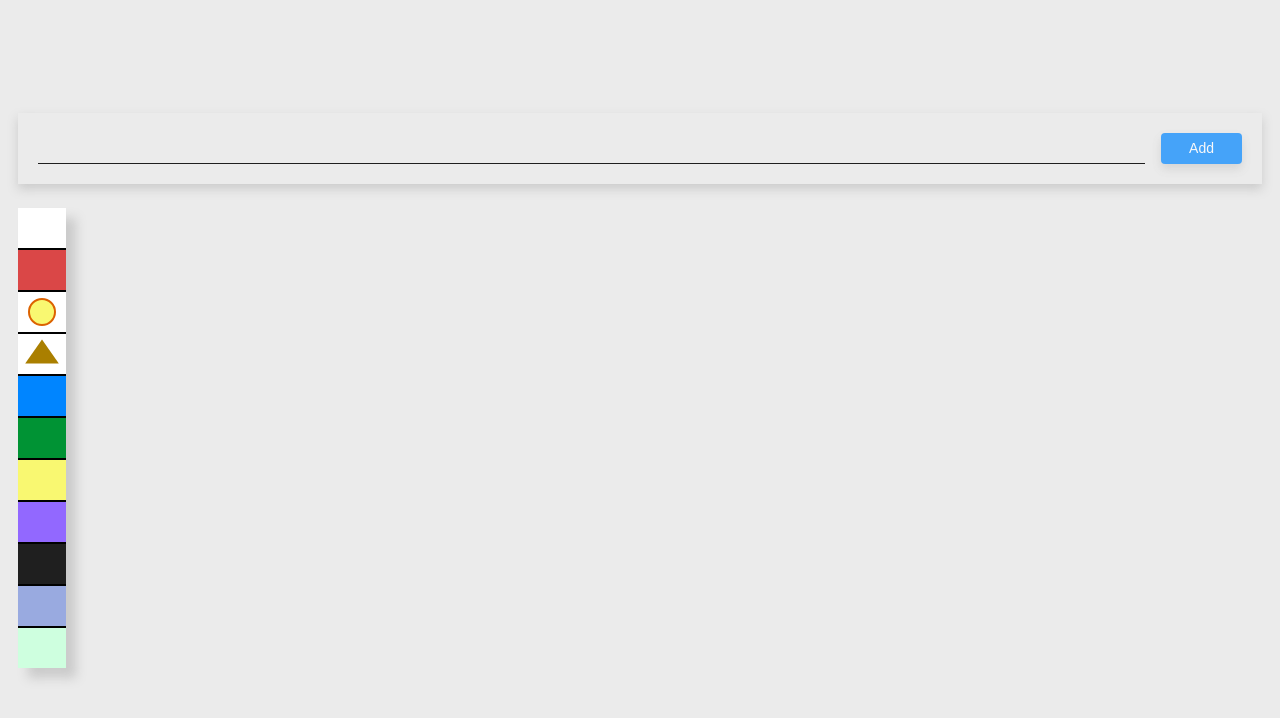
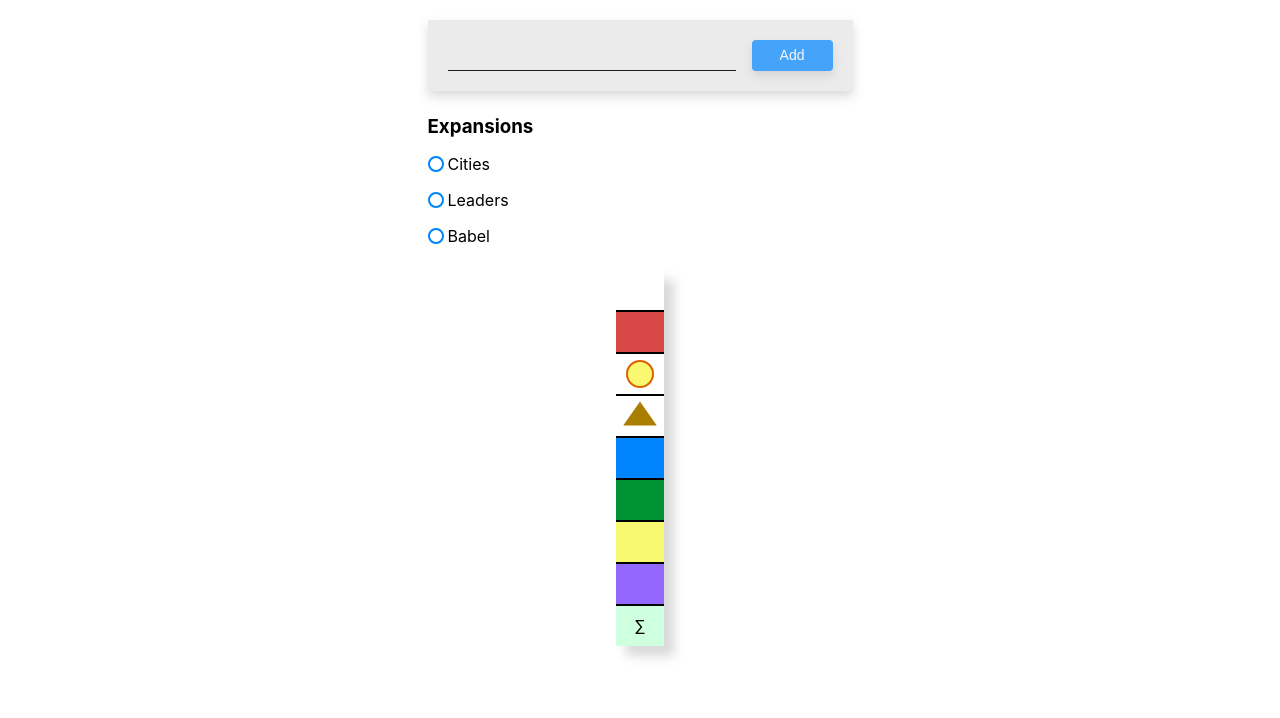
Before and after one commit to RuslanRybalka/7_wonders_table, a Nuxt app: page / in a window 1280 px wide. Shown: the top 718 px of the page. Built offline with nearby package versions, Linux system fonts and the light colour scheme.

Commit message:
Add select expansions

```diff
--- a/assets/colors.scss
+++ b/assets/colors.scss
@@ -10,3 +10,4 @@ $color-guilds: #9268ff;
 $color-wonders: #aa7f00;
 $color-coin-border: #dc6200;
 $color-body: rgb(235, 235, 235);
+$color-babel: #ebdfad;
--- /dev/null
+++ b/assets/mixins.scss
@@ -0,0 +1,10 @@
+@mixin max($res) {
+    @media screen and (max-width: #{$res}px) {
+        @content;
+    }
+}
+@mixin min($res) {
+    @media screen and (min-width: #{$res}px) {
+        @content;
+    }
+}
--- a/components/ScienceCalculator.vue
+++ b/components/ScienceCalculator.vue
@@ -1,5 +1,6 @@
 <template>
   <div class="calculator" @click.self="CLOSE_MODALS">
+    <div class="calculator__container">
       <div class="calculator__modifiers">
         <label>
           <input
@@ -60,6 +61,7 @@
         Result: <span>{{ getResult }}</span>
         <div class="calculator__result-button">
           <ButtonBlue @clickEvent="addScienceResult" />
+        </div>
       </div>
     </div>
   </div>
@@ -124,6 +126,7 @@ export default {
 </script>
 <style lang="scss" scoped>
 @import '~/assets/colors.scss';
+@import '~/assets/mixins.scss';
 .calculator {
   width: 100vw;
   height: 100vh;
@@ -132,11 +135,17 @@ export default {
   justify-content: center;
   align-items: center;
   background-color: $color-modal-bg;
-  padding: 18px;
   position: fixed;
   top: 0;
   left: 0;
   z-index: 100;
+}
+.calculator__container {
+  width: 100%;
+  padding: 18px;
+  @include min(415) {
+    max-width: 425px;
+  }
 }
 .calculator__modifiers {
   display: flex;
@@ -171,7 +180,6 @@ export default {
 }
 .calculator__inner {
   width: 100%;
-  max-width: 425px;
   padding: 24px 32px;
   background-color: #fff;
   display: grid;
--- a/pages/index.vue
+++ b/pages/index.vue
@@ -10,6 +10,42 @@
         Add
       </button>
     </form>
+    <div class="expansions">
+      <h3>Expansions</h3>
+      <label>
+        <input
+          v-model="expansions"
+          type="checkbox"
+          value="cities"
+          :checked="isCitiesExpansion"
+          @change="isCitiesExpansion = !isCitiesExpansion"
+        />
+        <span class="custom-checkbox"></span>
+        <span>Cities</span>
+      </label>
+      <label>
+        <input
+          v-model="expansions"
+          type="checkbox"
+          value="leaders"
+          :checked="isLeadersExpansion"
+          @change="isLeadersExpansion = !isLeadersExpansion"
+        />
+        <span class="custom-checkbox"></span>
+        <span>Leaders</span>
+      </label>
+      <label>
+        <input
+          v-model="expansions"
+          type="checkbox"
+          value="babel"
+          :checked="isBabelExpansion"
+          @change="isBabelExpansion = !isBabelExpansion"
+        />
+        <span class="custom-checkbox"></span>
+        <span>Babel</span>
+      </label>
+    </div>
     <div class="table">
       <div class="column fields">
         <div class="cell"></div>
@@ -20,24 +56,28 @@
         <div class="cell science"></div>
         <div class="cell trade"></div>
         <div class="cell guilds"></div>
-        <div class="cell black"></div>
-        <div class="cell leaders"></div>
-        <div class="cell result"></div>
+        <div v-if="isCitiesExpansion" class="cell cities"></div>
+        <div v-if="isLeadersExpansion" class="cell leaders"></div>
+        <div v-if="isBabelExpansion" class="cell babel"></div>
+        <div class="cell result">&sum;</div>
       </div>
-      <div v-for="player in players" :key="player.id" class="column">
+      <div v-for="player in getPlayers" :key="player.id" class="column">
         <div class="cell">{{ player.name.slice(0, 4) }}</div>
+        <template v-for="(points, name) in player.points">
           <div
-          v-for="(value, name) in player.points"
+            v-if="points.isVisible"
             :key="name"
             class="cell"
-          :data-value="value"
+            :data-value="points.value"
             :data-name="name"
             :data-player="player.name"
             :data-player-id="player.id"
             @click="selectPoints($event)"
           >
-          {{ value }}
+            {{ points.value }}
           </div>
+        </template>
+
         <div class="cell result">
           {{ player.result }}
         </div>
@@ -88,12 +128,11 @@ import { mapState, mapMutations, mapGetters } from 'vuex'
 import {
   OPEN_MODAL,
   CLOSE_MODAL,
-  GET_PLAYER,
   SET_SELECTED_CELL,
-  GET_RESULTS,
   ADD_PLAYER,
+  SET_EXPANSIONS,
 } from '~/store/mutation-types'
-import '~/assets/general.scss'
+import { GET_PLAYER, GET_PLAYERS, GET_RESULTS } from '~/store/getters-types'
 import PointsModal from '~/components/PointsModal'
 import ScienceCalculator from '~/components/ScienceCalculator'
 export default {
@@ -103,6 +142,10 @@ export default {
     isAddButtonDisabled: true,
     inputName: '',
     isScienceCell: false,
+    isCitiesExpansion: false,
+    isLeadersExpansion: false,
+    isBabelExpansion: false,
+    expansions: [],
   }),
   computed: {
     ...mapState({
@@ -113,11 +156,17 @@ export default {
       isScienceCalculatorModalOpen: (state) =>
         state.isScienceCalculatorModalOpen,
     }),
+    getPlayers() {
+      return this.GET_PLAYERS()
+    },
   },
   watch: {
     inputName() {
       this.inputName = this.inputName.trim()
       this.isAddButtonDisabled = this.inputName.trim() === ''
+    },
+    expansions() {
+      this.SET_EXPANSIONS(this.expansions)
     },
   },
   methods: {
@@ -133,18 +182,25 @@ export default {
       this.SET_SELECTED_CELL(dataset)
       this.OPEN_MODAL()
     },
-    showResults() {},
     addPlayer() {
       this.ADD_PLAYER(this.inputName)
       this.inputName = ''
     },
-    ...mapMutations([OPEN_MODAL, CLOSE_MODAL, SET_SELECTED_CELL, ADD_PLAYER]),
-    ...mapGetters([GET_PLAYER, GET_RESULTS]),
+    ...mapMutations([
+      OPEN_MODAL,
+      CLOSE_MODAL,
+      SET_SELECTED_CELL,
+      ADD_PLAYER,
+      SET_EXPANSIONS,
+    ]),
+    ...mapGetters([GET_PLAYER, GET_RESULTS, GET_PLAYERS]),
   },
 }
 </script>
 
 <style lang="scss" scoped>
+@import '~/assets/general.scss';
+@import '~/assets/mixins.scss';
 @import '~/assets/colors.scss';
 .container {
   width: 100vw;
@@ -158,7 +214,7 @@ export default {
 .input-container {
   padding: 20px;
   background-color: $color-body;
-  margin-bottom: 24px;
+  margin: 0 auto 24px;
   display: flex;
   flex-direction: row;
   justify-content: flex-start;
@@ -167,6 +223,9 @@ export default {
   top: 20px;
   z-index: 2;
   box-shadow: 0px 5px 10px rgba(128, 128, 128, 0.3);
+  @include min(415) {
+    max-width: 425px;
+  }
   input {
     display: block;
     width: 100%;
@@ -202,6 +261,10 @@ export default {
     left: 0;
     z-index: 1;
   }
+  @include min(415) {
+    margin-left: auto;
+    margin-right: auto;
+  }
 }
 .column {
   display: grid;
@@ -209,6 +272,9 @@ export default {
   position: relative;
   .cell:first-child {
     font-size: 14px;
+  }
+  &.fields .result {
+    font-size: 16px;
   }
 }
 .cell {
@@ -262,14 +328,41 @@ export default {
   &.trade {
     background-color: $color-trade;
   }
-  &.black {
+  &.cities {
     background-color: $color-black;
   }
   &.leaders {
-    background-color: $color-leaders;
+    //background-color: $color-leaders;
+    background-color: white;
+    border: 4px solid $color-black;
+    position: relative;
+    &:after {
+      content: 'o|-<';
+      display: flex;
+      justify-content: center;
+      align-items: center;
+      position: absolute;
+      height: 100%;
+      width: 100%;
+      left: 0;
+      top: 0;
+      transform: rotate(90deg);
+      font-size: 14px;
+    }
   }
   &.guilds {
     background-color: $color-guilds;
+  }
+  &.babel {
+    position: relative;
+    &:after {
+      content: '';
+      display: block;
+      width: 100%;
+      height: 100%;
+      background-color: $color-babel;
+      clip-path: polygon(100% 0%, 100% 100%, 0% 100%);
+    }
   }
   &.result {
     background-color: $color-science-faded;
@@ -307,4 +400,61 @@ export default {
     opacity: 0.7;
   }
 }
+.expansions {
+  width: 100%;
+  display: flex;
+  flex-direction: column;
+  justify-content: flex-start;
+  align-items: flex-start;
+  max-width: 425px;
+  margin: 0 auto;
+  margin-bottom: 24px;
+  h3 {
+    margin-bottom: 16px;
+  }
+  label {
+    margin-bottom: 16px;
+    cursor: pointer;
+    position: relative;
+    padding-left: 20px;
+    &:last-child {
+      margin-bottom: 0;
+    }
+    input {
+      position: absolute;
+      opacity: 0;
+      height: 0;
+      left: 0;
+      top: 0;
+      &:checked + .custom-checkbox {
+        &:after {
+          opacity: 1;
+        }
+      }
+    }
+  }
+}
+.custom-checkbox {
+  position: absolute;
+  left: 0;
+  top: 50%;
+  transform: translateY(-50%);
+  width: 16px;
+  height: 16px;
+  border-radius: 50%;
+  display: flex;
+  justify-content: center;
+  align-items: center;
+  border: 2px solid $color-culture;
+  &:after {
+    content: '';
+    display: block;
+    width: 8px;
+    height: 8px;
+    border-radius: 50%;
+    background-color: $color-culture;
+    opacity: 0;
+    transition: 0.3s cubic-bezier(0.25, 0.46, 0.45, 0.94);
+  }
+}
 </style>
--- /dev/null
+++ b/store/getters-types.js
@@ -0,0 +1,4 @@
+const GET_PLAYERS = 'GET_PLAYERS'
+const GET_PLAYER = 'GET_PLAYER'
+const GET_RESULTS = 'GET_RESULTS'
+export { GET_PLAYERS, GET_PLAYER, GET_RESULTS }
--- a/store/index.js
+++ b/store/index.js
@@ -3,9 +3,7 @@ import {
   CLOSE_MODAL,
   CLOSE_MODALS,
   SET_SELECTED_POINTS_VALUE,
-  GET_PLAYER,
   SET_SELECTED_CELL,
-  GET_RESULTS,
   ADD_PLAYER,
   OPEN_BIG_NUMBERS_MODAL,
   CLOSE_BIG_NUMBERS_MODAL,
@@ -13,11 +11,15 @@ import {
   CLOSE_NEGATIVE_NUMBERS_MODAL,
   OPEN_SCIENCE_CALCULATOR_MODAL,
   CLOSE_SCIENCE_CALCULATOR_MODAL,
+  SET_EXPANSIONS,
 } from '~/store/mutation-types'
+
+import { GET_PLAYER, GET_RESULTS, GET_PLAYERS } from '~/store/getters-types'
 
 export const state = () => ({
   currentId: 0,
   players: [],
+  expansions: [],
   isModalOpen: false,
   isBigNumbersModalOpen: false,
   isNegativeNumbersModalOpen: false,
@@ -36,15 +38,46 @@ export const mutations = {
       id: state.currentId,
       name,
       points: {
-        war: undefined,
-        coins: undefined,
-        wonders: undefined,
-        culture: undefined,
-        science: undefined,
-        trade: undefined,
-        guilds: undefined,
-        black: undefined,
-        leaders: undefined,
+        war: {
+          value: undefined,
+          isVisible: true,
+        },
+        coins: {
+          value: undefined,
+          isVisible: true,
+        },
+        wonders: {
+          value: undefined,
+          isVisible: true,
+        },
+        culture: {
+          value: undefined,
+          isVisible: true,
+        },
+        science: {
+          value: undefined,
+          isVisible: true,
+        },
+        trade: {
+          value: undefined,
+          isVisible: true,
+        },
+        guilds: {
+          value: undefined,
+          isVisible: true,
+        },
+        cities: {
+          value: undefined,
+          isVisible: state.expansions.includes('cities'),
+        },
+        leaders: {
+          value: undefined,
+          isVisible: state.expansions.includes('leaders'),
+        },
+        babel: {
+          value: undefined,
+          isVisible: state.expansions.includes('babel'),
+        },
       },
       result: 0,
     }
@@ -71,10 +104,10 @@ export const mutations = {
     const player = state.players.find((player) => {
       return player.id === +state.selectedCell.playerId
     })
-    player.points[target.name] = value
+    player.points[target.name].value = value
     let result = 0
     for (const key in player.points) {
-      result += player.points[key] || 0
+      result += player.points[key].value || 0
     }
     player.result = result
   },
@@ -106,6 +139,37 @@ export const mutations = {
   [CLOSE_SCIENCE_CALCULATOR_MODAL](state) {
     state.isScienceCalculatorOpen = false
   },
+  [SET_EXPANSIONS](state, expansions) {
+    state.players.forEach((player) => {
+      const expansionsResults = {
+        cities: player.points.cities.value,
+        leaders: player.points.leaders.value,
+        babel: player.points.babel.value,
+      }
+      player.points.cities = {
+        value: undefined,
+        isVisible: false,
+      }
+      player.points.leaders = {
+        value: undefined,
+        isVisible: false,
+      }
+      player.points.babel = {
+        value: undefined,
+        isVisible: false,
+      }
+      expansions.forEach((exp) => {
+        player.points[exp].value = expansionsResults[exp]
+        player.points[exp].isVisible = true
+      })
+      let result = 0
+      for (const key in player.points) {
+        result += player.points[key].value || 0
+      }
+      player.result = result
+    })
+    state.expansions = [...expansions]
+  },
 }
 
 export const getters = {
@@ -122,6 +186,9 @@ export const getters = {
     })
     return results
   },
+  [GET_PLAYERS](state) {
+    return state.players
+  },
 }
 
 function closeAllModals(state) {
--- a/store/mutation-types.js
+++ b/store/mutation-types.js
@@ -2,10 +2,8 @@ const OPEN_MODAL = 'OPEN_MODAL'
 const CLOSE_MODAL = 'CLOSE_MODAL'
 const CLOSE_MODALS = 'CLOSE_MODALS'
 const SET_POINTS = 'SET_POINTS'
-const GET_PLAYER = 'GET_PLAYER'
 const SET_SELECTED_POINTS_VALUE = 'SET_SELECTED_POINTS_VALUE'
 const SET_SELECTED_CELL = 'SET_SELECTED_CELL'
-const GET_RESULTS = 'GET_RESULTS'
 const ADD_PLAYER = 'ADD_PLAYER'
 const OPEN_NEGATIVE_NUMBERS_MODAL = 'OPEN_NEGATIVE_NUMBERS_MODAL'
 const CLOSE_NEGATIVE_NUMBERS_MODAL = 'CLOSE_NEGATIVE_NUMBERS_MODAL'
@@ -13,16 +11,15 @@ const OPEN_BIG_NUMBERS_MODAL = 'OPEN_BIG_NUMBERS_MODAL'
 const CLOSE_BIG_NUMBERS_MODAL = 'CLOSE_BIG_NUMBERS_MODAL'
 const OPEN_SCIENCE_CALCULATOR_MODAL = 'OPEN_SCIENCE_CALCULATOR_MODAL'
 const CLOSE_SCIENCE_CALCULATOR_MODAL = 'CLOSE_SCIENCE_CALCULATOR_MODAL'
+const SET_EXPANSIONS = 'SET_EXPANSIONS'
 
 export {
   OPEN_MODAL,
   CLOSE_MODAL,
   CLOSE_MODALS,
   SET_POINTS,
-  GET_PLAYER,
   SET_SELECTED_POINTS_VALUE,
   SET_SELECTED_CELL,
-  GET_RESULTS,
   ADD_PLAYER,
   OPEN_NEGATIVE_NUMBERS_MODAL,
   CLOSE_NEGATIVE_NUMBERS_MODAL,
@@ -30,4 +27,5 @@ export {
   CLOSE_BIG_NUMBERS_MODAL,
   OPEN_SCIENCE_CALCULATOR_MODAL,
   CLOSE_SCIENCE_CALCULATOR_MODAL,
+  SET_EXPANSIONS,
 }
```
Lines whose indentation alone changed are shown as unchanged.
